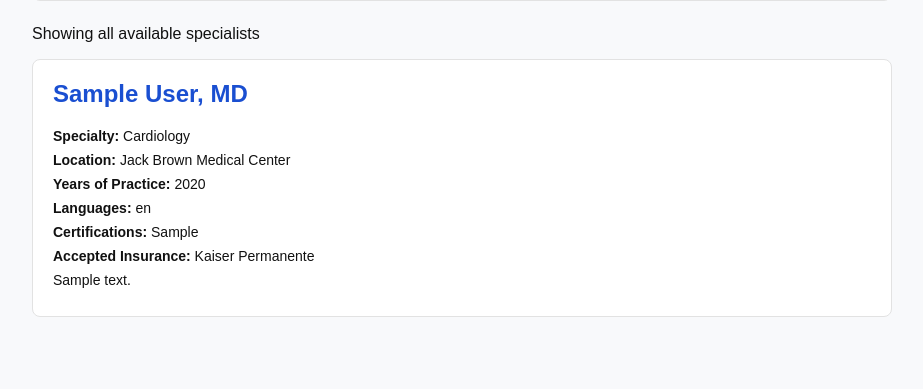
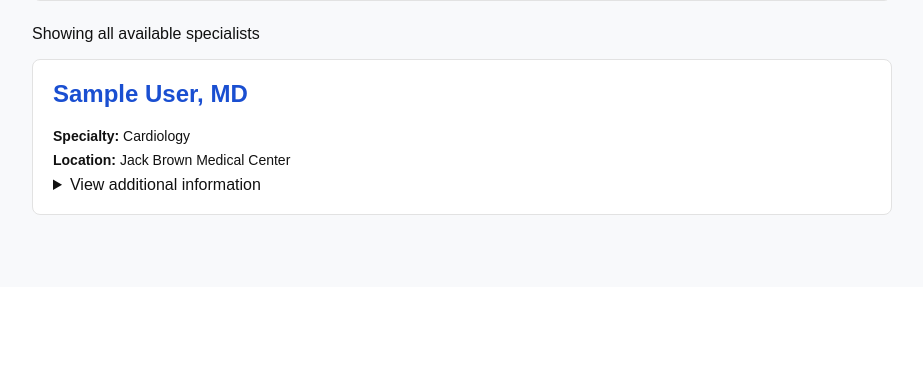
Before and after one commit to Diegoffp/Medical-Referral-System, a Django app: page /listings/ in a window 1280 px wide. Shown: the part 542-931 px from the top of the page, without its empty margins (178-1101 px from the left). After the commit the page ends 757 px from the top, so only its background shows below. Run offline with Django 5.2, Linux system fonts and the light colour scheme; a user stored in the database is signed in; tables that the repository leaves empty hold one stand-in row (values such as "Sample post").

Commit message:
Add expandable specialist details

```diff
--- a/core/templates/core/listings.html
+++ b/core/templates/core/listings.html
@@ -189,12 +189,31 @@
             </h2>
 
             <p><strong>Specialty:</strong> {{ specialist.specialty }}</p>
-            <p><strong>Location:</strong> {{ specialist.location.name }}</p>
-            <p><strong>Years of Practice:</strong> {{ specialist.years_of_practice|default_if_none:"Not specified" }}</p>
-            <p><strong>Languages:</strong> {{ specialist.spoken_languages }}</p>
-            <p><strong>Certifications:</strong> {{ specialist.certifications }}</p>
+             <p>
+            <strong>Location:</strong>
+            {{ specialist.location.name|default:"Not specified" }}
+        </p>
 
-            <p><strong>Accepted Insurance:</strong>
+        <details>
+            <summary>View additional information</summary>
+
+            <p>
+                <strong>Years of Practice:</strong>
+                {{ specialist.years_of_practice|default_if_none:"Not specified" }}
+            </p>
+
+            <p>
+                <strong>Languages:</strong>
+                {{ specialist.spoken_languages|default:"Not specified" }}
+            </p>
+
+            <p>
+                <strong>Certifications:</strong>
+                {{ specialist.certifications|default:"Not specified" }}
+            </p>
+
+            <p>
+                <strong>Accepted Insurance:</strong>
                 {% for insurance in specialist.accepted_insurance.all %}
                     {{ insurance.name }}{% if not forloop.last %}, {% endif %}
                 {% empty %}
@@ -202,8 +221,12 @@
                 {% endfor %}
             </p>
 
-            <p>{{ specialist.biography }}</p>
-        </div>
+            <p>
+                <strong>About:</strong>
+                {{ specialist.biography|default:"No additional information available." }}
+            </p>
+        </details>
+    </div>
     {% empty %}
         <p>No matching specialists found.</p>
     {% endfor %}
```
